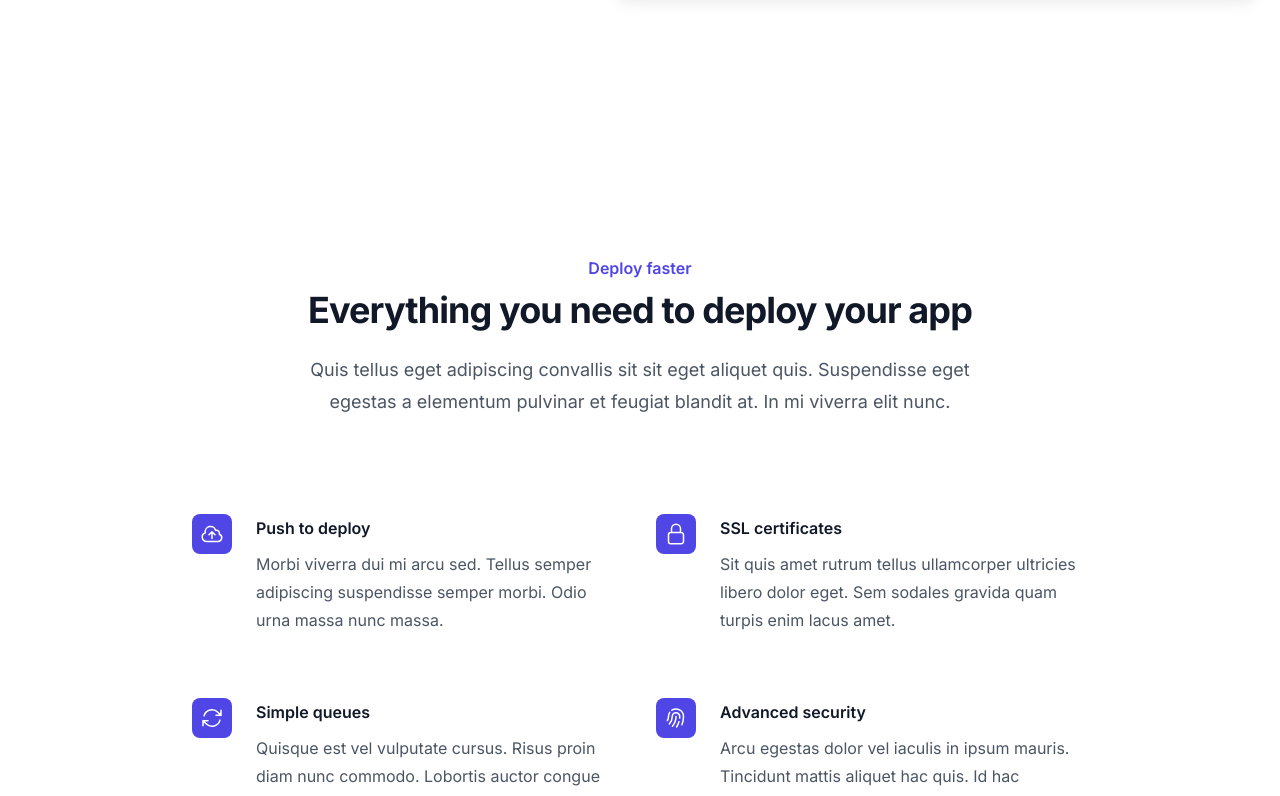
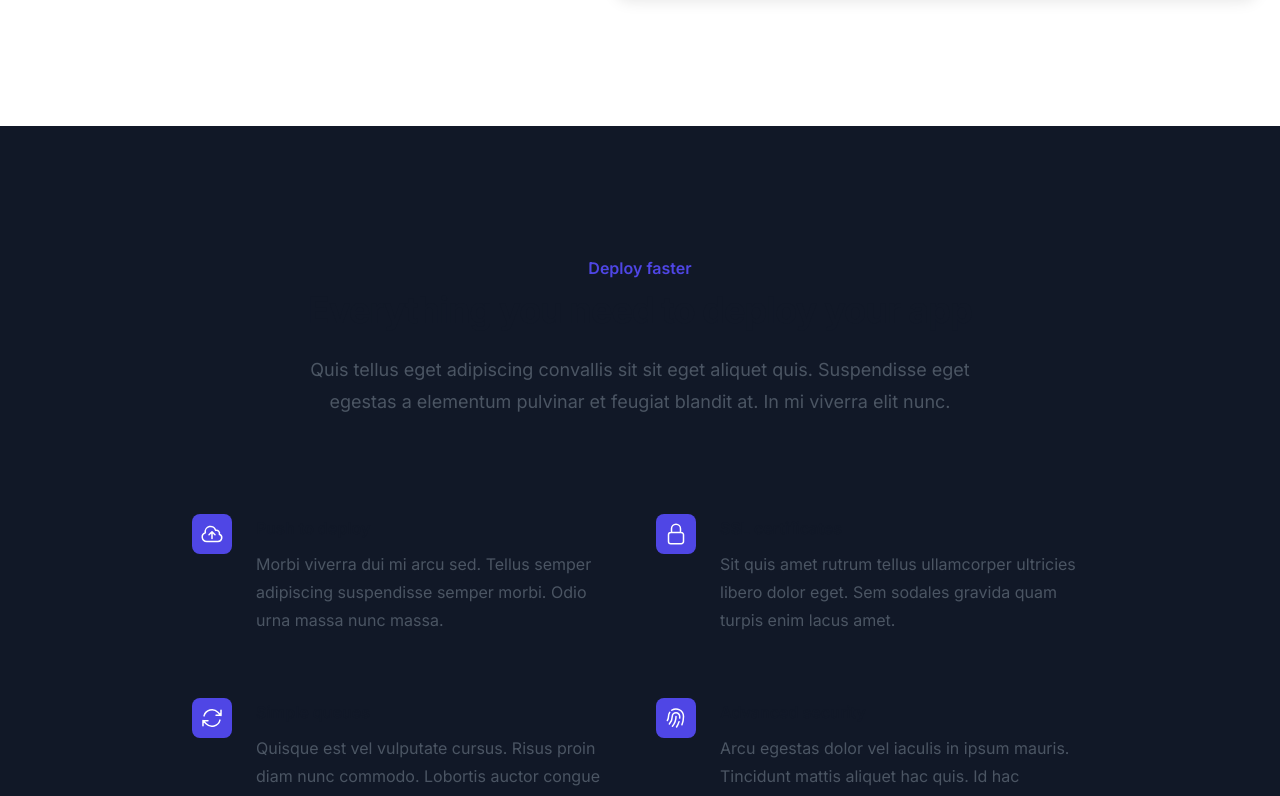
Before and after one commit to DevGarb/control-panel, a Next.js app: page / in a window 1280 px wide. Shown: the part 520-1316 px from the top of the page. Built offline with nearby package versions, Linux system fonts and the light colour scheme; no server answers; sample sign-in values are in the browser's storage.

Commit message:
chore:bg color changed in dark mode 'n light mode

```diff
--- a/src/components/Featuresection/featureSection.tsx
+++ b/src/components/Featuresection/featureSection.tsx
@@ -30,7 +30,7 @@ const features = [
 
 function Section() {
   return (
-    <div className="bg-white py-24 sm:py-32">
+    <div className="bg-gray-900 dark:bg-white py-24 sm:py-32">
       <div className="mx-auto max-w-7xl px-6 lg:px-8">
         <div className="mx-auto max-w-2xl lg:text-center">
           <h2 className="text-base font-semibold leading-7 text-indigo-600">Deploy faster</h2>
```
